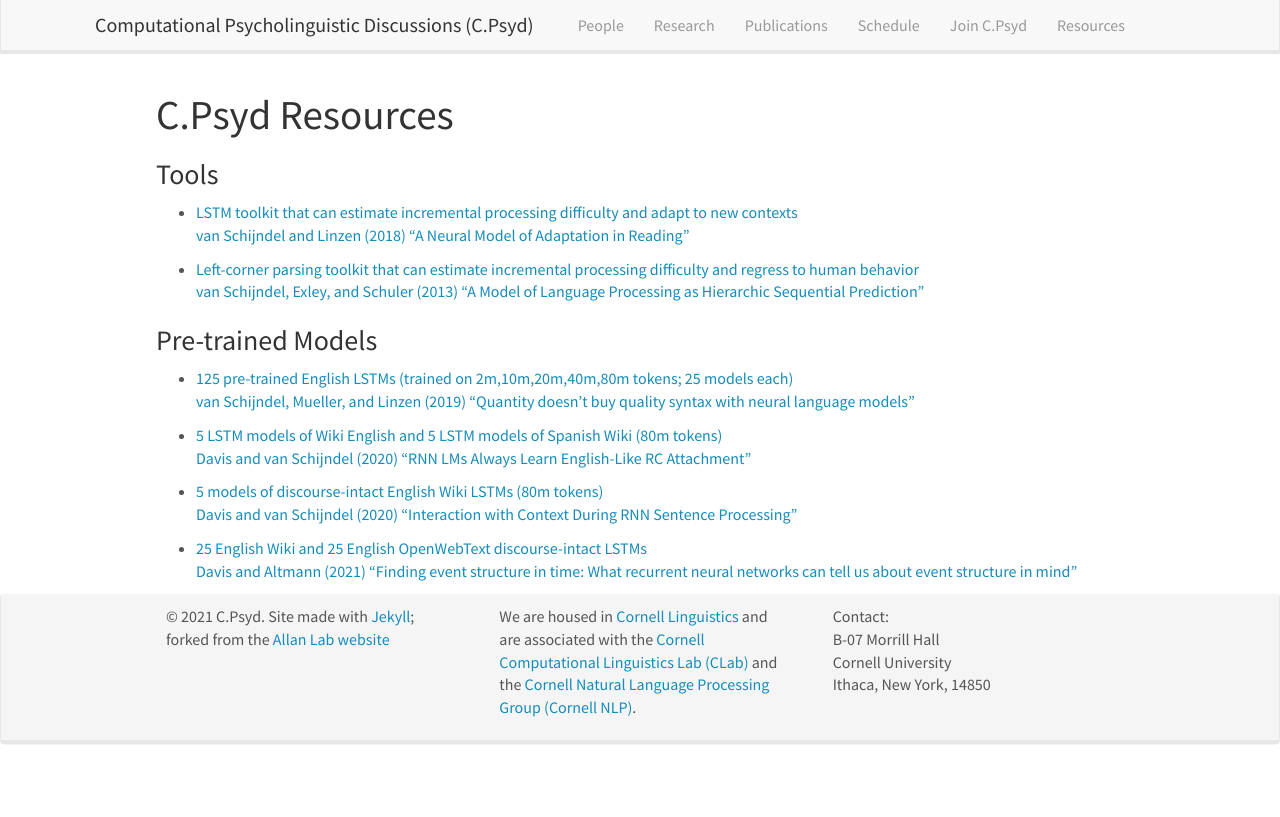
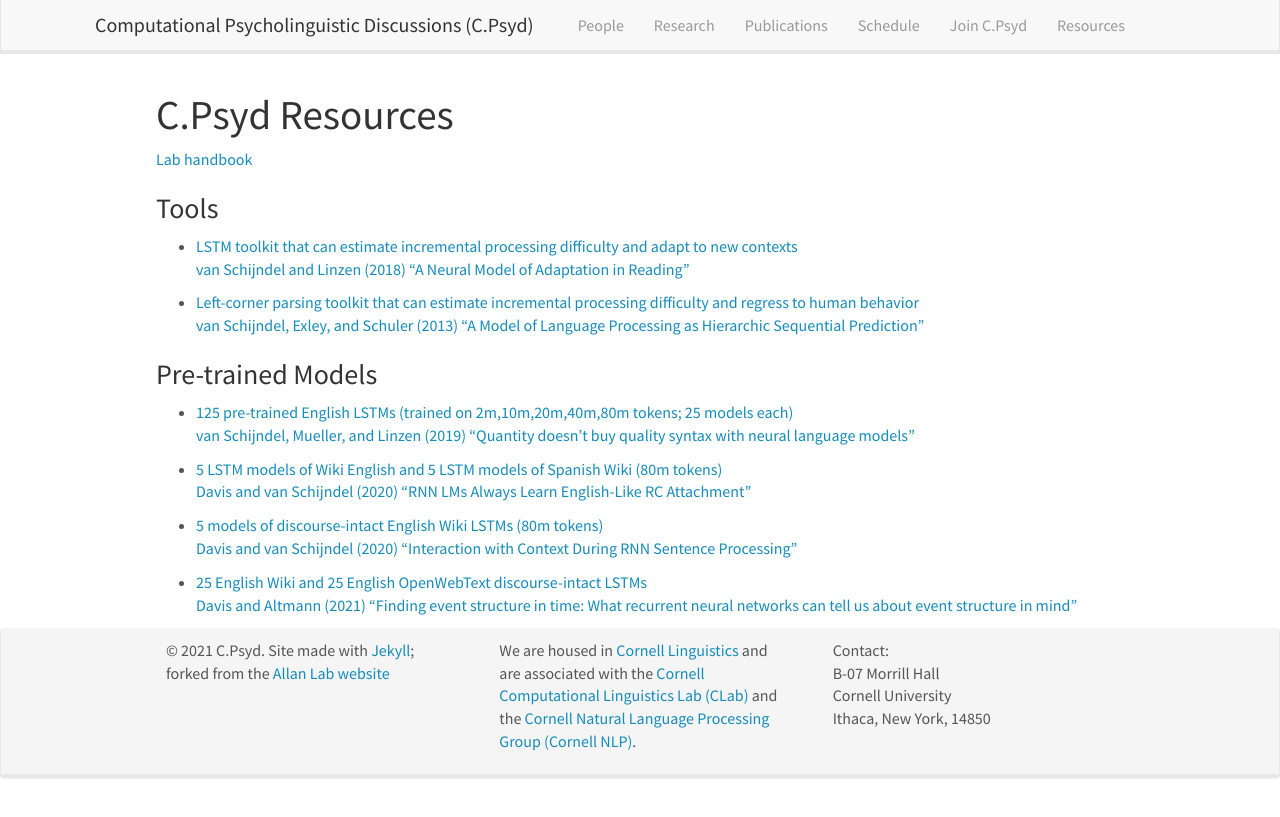
Before and after one commit to C-Psyd/c-psyd.github.io, a Jekyll site: the page built from _pages/resources.md, in a window 1280 px wide. Shown: the top 817 px of the page. Built offline with Jekyll 4.4.1, drawn with Linux system fonts in a browser that asks for light colours; nearby versions of some CDN libraries.

Commit message:
added handbook link

```diff
--- a/_pages/resources.md
+++ b/_pages/resources.md
@@ -6,6 +6,8 @@ permalink: /resources/
 ---
 
 # C.Psyd Resources
+
+[Lab handbook](https://github.com/vansky/C.Psyd-Handbook)
 
 ### Tools
 * [LSTM toolkit that can estimate incremental processing difficulty and adapt to new contexts](https://github.com/vansky/neural-complexity)
```
